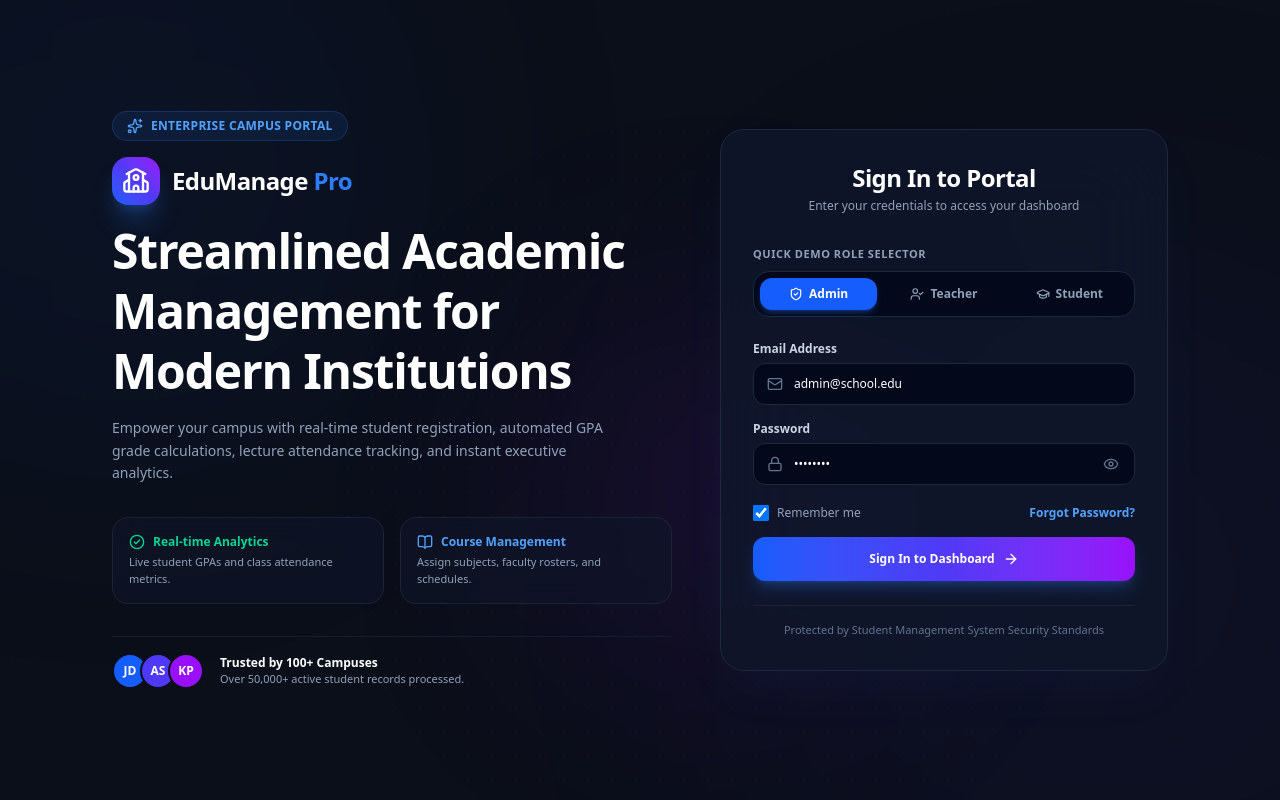
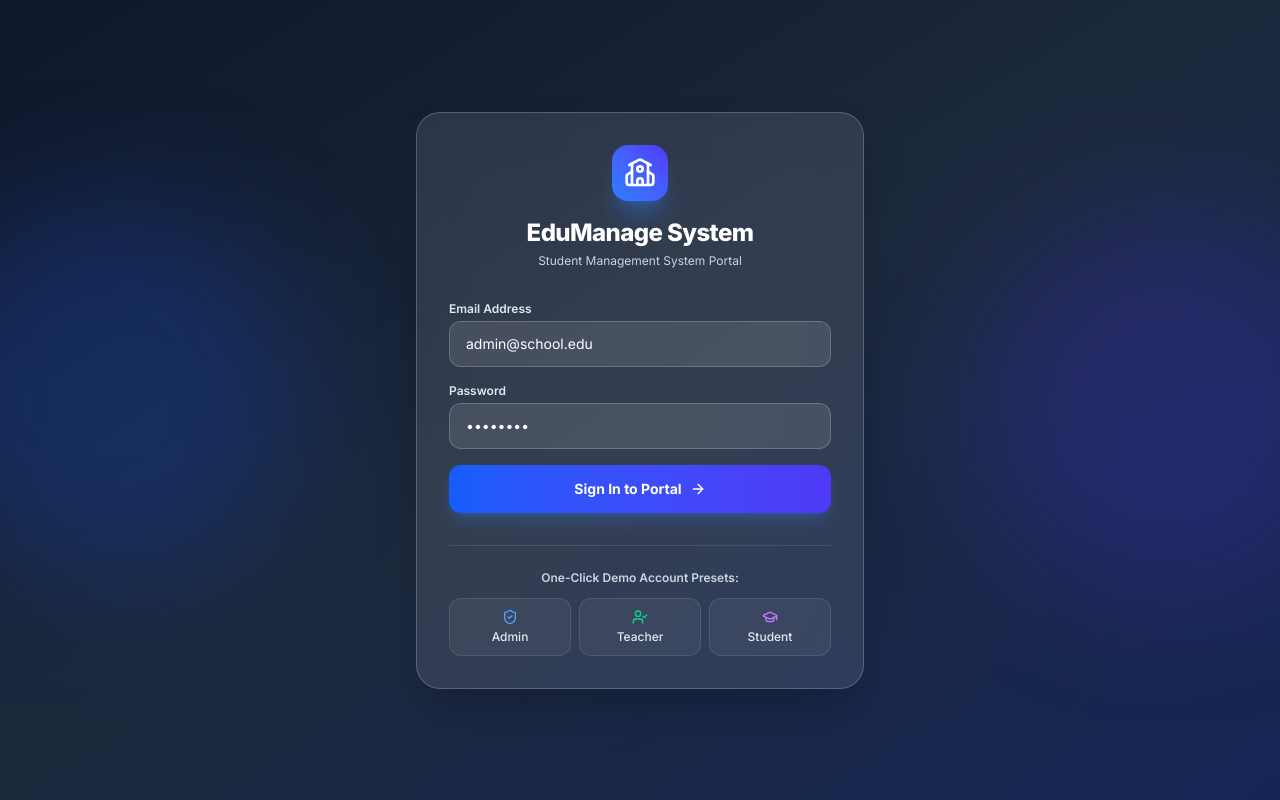
Before and after one commit to kimpheng369/full-stack-Student-Management-System, a Next.js app: page /login in a window 1280 px wide. Built offline with nearby package versions, Linux system fonts and the light colour scheme.

Commit message:
Revert "style: overhaul Login Page UI with split-screen hero showcase, role tabs, and glassmorphic aesthetics"
This reverts commit f8d66a5ca782d444a816e09841d688e826947aaa.

```diff
--- a/src/app/login/page.tsx
+++ b/src/app/login/page.tsx
@@ -3,28 +3,13 @@
 import React, { useState } from 'react';
 import { signIn } from 'next-auth/react';
 import { useRouter } from 'next/navigation';
-import {
-  School,
-  ArrowRight,
-  ShieldCheck,
-  UserCheck,
-  GraduationCap,
-  Sparkles,
-  Eye,
-  EyeOff,
-  Lock,
-  Mail,
-  CheckCircle2,
-  BookOpen,
-} from 'lucide-react';
+import { School, ArrowRight, ShieldCheck, UserCheck, GraduationCap } from 'lucide-react';
 import { toast } from 'sonner';
 
 export default function LoginPage() {
   const router = useRouter();
   const [email, setEmail] = useState('admin@school.edu');
   const [password, setPassword] = useState('admin123');
-  const [selectedRole, setSelectedRole] = useState<'ADMIN' | 'TEACHER' | 'STUDENT'>('ADMIN');
-  const [showPassword, setShowPassword] = useState(false);
   const [isLoading, setIsLoading] = useState(false);
 
   const handleSubmit = async (e: React.FormEvent) => {
@@ -42,6 +27,7 @@ export default function LoginPage() {
         toast.error(res.error || 'Invalid credentials');
       } else {
         toast.success('Signed in successfully!');
+        // Fetch session to determine role and redirect
         const sessionRes = await fetch('/api/auth/session');
         const session = await sessionRes.json();
         const role = session?.user?.role;
@@ -57,238 +43,96 @@ export default function LoginPage() {
     }
   };
 
-  const handleSelectPreset = (role: 'ADMIN' | 'TEACHER' | 'STUDENT') => {
-    setSelectedRole(role);
-    if (role === 'ADMIN') {
-      setEmail('admin@school.edu');
-      setPassword('admin123');
-    } else if (role === 'TEACHER') {
-      setEmail('teacher1@school.edu');
-      setPassword('teacher123');
-    } else {
-      setEmail('student1@school.edu');
-      setPassword('student123');
-    }
+  const setPreset = (presetEmail: string, presetPass: string) => {
+    setEmail(presetEmail);
+    setPassword(presetPass);
   };
 
   return (
-    <div className="min-h-screen w-full flex bg-[#0b0f19] text-slate-100 relative overflow-hidden font-sans selection:bg-blue-600 selection:text-white">
-      {/* Background Animated Ambient Lights */}
-      <div className="absolute top-[-10%] left-[-10%] w-[500px] h-[500px] bg-blue-600/15 rounded-full blur-[140px] pointer-events-none animate-pulse-glow" />
-      <div className="absolute bottom-[-10%] right-[-10%] w-[600px] h-[600px] bg-indigo-600/15 rounded-full blur-[160px] pointer-events-none animate-pulse-glow" />
-      <div className="absolute top-[40%] right-[30%] w-[350px] h-[350px] bg-purple-600/10 rounded-full blur-[120px] pointer-events-none" />
+    <div className="min-h-screen flex items-center justify-center p-4 bg-gradient-to-br from-slate-900 via-slate-800 to-blue-950 text-slate-100 relative overflow-hidden">
+      {/* Background Decorative Blur Orbs */}
+      <div className="absolute top-1/4 -left-20 w-96 h-96 bg-blue-600/20 rounded-full blur-3xl pointer-events-none" />
+      <div className="absolute bottom-1/4 -right-20 w-96 h-96 bg-indigo-600/20 rounded-full blur-3xl pointer-events-none" />
 
-      {/* Grid Pattern Overlay */}
-      <div
-        className="absolute inset-0 opacity-[0.03] pointer-events-none"
-        style={{
-          backgroundImage: `radial-gradient(rgba(255, 255, 255, 0.4) 1px, transparent 1px)`,
-          backgroundSize: '24px 24px',
-        }}
-      />
-
-      <div className="w-full max-w-7xl mx-auto flex flex-col lg:flex-row items-center justify-center p-4 lg:p-8 relative z-10 my-auto">
-        {/* Left Side: Brand & Feature Showcase (Visible on Large Screens) */}
-        <div className="hidden lg:flex flex-col justify-between w-1/2 pr-12 space-y-8">
-          <div className="space-y-4">
-            <div className="inline-flex items-center gap-2 px-3.5 py-1.5 rounded-full bg-blue-500/10 border border-blue-500/20 text-blue-400 text-xs font-semibold tracking-wide uppercase">
-              <Sparkles className="w-4 h-4 text-blue-400" /> Enterprise Campus Portal
+      <div className="w-full max-w-md bg-white/10 dark:bg-slate-900/60 backdrop-blur-xl border border-white/20 dark:border-slate-800 rounded-3xl p-8 shadow-2xl relative z-10">
+        <div className="flex flex-col items-center text-center mb-8">
+          <div className="w-14 h-14 rounded-2xl bg-gradient-to-tr from-blue-500 to-indigo-600 flex items-center justify-center text-white shadow-xl shadow-blue-500/30 mb-4">
+            <School className="w-8 h-8" />
           </div>
-
-            <div className="flex items-center gap-3">
-              <div className="w-12 h-12 rounded-2xl bg-gradient-to-tr from-blue-600 via-indigo-600 to-purple-600 flex items-center justify-center text-white shadow-xl shadow-blue-500/25">
-                <School className="w-7 h-7" />
-              </div>
-              <span className="text-2xl font-black tracking-tight text-white">
-                EduManage <span className="text-blue-500">Pro</span>
-              </span>
-            </div>
-
-            <h1 className="text-4xl xl:text-5xl font-black text-white leading-tight tracking-tight">
-              Streamlined Academic Management for Modern Institutions
+          <h1 className="text-2xl font-extrabold tracking-tight text-white">
+            EduManage System
           </h1>
-
-            <p className="text-sm text-slate-400 leading-relaxed max-w-lg">
-              Empower your campus with real-time student registration, automated GPA grade calculations, lecture attendance tracking, and instant executive analytics.
+          <p className="text-xs text-slate-300 mt-1">
+            Student Management System Portal
           </p>
         </div>
 
-          {/* Feature Badges Grid */}
-          <div className="grid grid-cols-2 gap-4">
-            <div className="p-4 rounded-2xl bg-slate-900/60 border border-slate-800/80 backdrop-blur-md space-y-1">
-              <div className="flex items-center gap-2 text-emerald-400 font-bold text-xs">
-                <CheckCircle2 className="w-4 h-4" /> Real-time Analytics
-              </div>
-              <p className="text-[11px] text-slate-400">Live student GPAs and class attendance metrics.</p>
-            </div>
-
-            <div className="p-4 rounded-2xl bg-slate-900/60 border border-slate-800/80 backdrop-blur-md space-y-1">
-              <div className="flex items-center gap-2 text-blue-400 font-bold text-xs">
-                <BookOpen className="w-4 h-4" /> Course Management
-              </div>
-              <p className="text-[11px] text-slate-400">Assign subjects, faculty rosters, and schedules.</p>
-            </div>
-          </div>
-
-          {/* Institutional Trust Quote */}
-          <div className="pt-4 border-t border-slate-800/60 flex items-center gap-4">
-            <div className="flex -space-x-2">
-              <div className="w-9 h-9 rounded-full bg-blue-600 text-white font-bold text-xs flex items-center justify-center border-2 border-[#0b0f19]">
-                JD
-              </div>
-              <div className="w-9 h-9 rounded-full bg-indigo-600 text-white font-bold text-xs flex items-center justify-center border-2 border-[#0b0f19]">
-                AS
-              </div>
-              <div className="w-9 h-9 rounded-full bg-purple-600 text-white font-bold text-xs flex items-center justify-center border-2 border-[#0b0f19]">
-                KP
-              </div>
-            </div>
-            <div>
-              <p className="text-xs font-bold text-white">Trusted by 100+ Campuses</p>
-              <p className="text-[11px] text-slate-400">Over 50,000+ active student records processed.</p>
-            </div>
-          </div>
-        </div>
-
-        {/* Right Side: Luxury Glass Login Card */}
-        <div className="w-full lg:w-1/2 max-w-md">
-          <div className="bg-slate-900/80 backdrop-blur-2xl border border-slate-800 rounded-3xl p-8 shadow-2xl shadow-blue-500/5 relative">
-            {/* Header Mobile Brand */}
-            <div className="flex flex-col items-center text-center mb-6 lg:mb-8">
-              <div className="lg:hidden w-12 h-12 rounded-2xl bg-gradient-to-tr from-blue-600 to-indigo-600 flex items-center justify-center text-white shadow-xl shadow-blue-500/20 mb-3">
-                <School className="w-6 h-6" />
-              </div>
-              <h2 className="text-2xl font-black text-white tracking-tight">
-                Sign In to Portal
-              </h2>
-              <p className="text-xs text-slate-400 mt-1">
-                Enter your credentials to access your dashboard
-              </p>
-            </div>
-
-            {/* Role Demo Preset Selector */}
-            <div className="mb-6">
-              <label className="block text-[11px] font-bold text-slate-400 uppercase tracking-wider mb-2">
-                Quick Demo Role Selector
-              </label>
-              <div className="grid grid-cols-3 gap-2 p-1.5 bg-slate-950/80 rounded-2xl border border-slate-800">
-                <button
-                  type="button"
-                  onClick={() => handleSelectPreset('ADMIN')}
-                  className={`py-2 px-3 rounded-xl text-xs font-bold transition-all flex items-center justify-center gap-1.5 ${
-                    selectedRole === 'ADMIN'
-                      ? 'bg-blue-600 text-white shadow-md shadow-blue-500/25'
-                      : 'text-slate-400 hover:text-white hover:bg-slate-800/50'
-                  }`}
-                >
-                  <ShieldCheck className="w-3.5 h-3.5" /> Admin
-                </button>
-                <button
-                  type="button"
-                  onClick={() => handleSelectPreset('TEACHER')}
-                  className={`py-2 px-3 rounded-xl text-xs font-bold transition-all flex items-center justify-center gap-1.5 ${
-                    selectedRole === 'TEACHER'
-                      ? 'bg-emerald-600 text-white shadow-md shadow-emerald-500/25'
-                      : 'text-slate-400 hover:text-white hover:bg-slate-800/50'
-                  }`}
-                >
-                  <UserCheck className="w-3.5 h-3.5" /> Teacher
-                </button>
-                <button
-                  type="button"
-                  onClick={() => handleSelectPreset('STUDENT')}
-                  className={`py-2 px-3 rounded-xl text-xs font-bold transition-all flex items-center justify-center gap-1.5 ${
-                    selectedRole === 'STUDENT'
-                      ? 'bg-purple-600 text-white shadow-md shadow-purple-500/25'
-                      : 'text-slate-400 hover:text-white hover:bg-slate-800/50'
-                  }`}
-                >
-                  <GraduationCap className="w-3.5 h-3.5" /> Student
-                </button>
-              </div>
-            </div>
-
-            {/* Login Form */}
         <form onSubmit={handleSubmit} className="space-y-4">
           <div>
-                <label className="block text-xs font-semibold text-slate-300 mb-1.5">
+            <label className="block text-xs font-semibold text-slate-200 mb-1">
               Email Address
             </label>
-                <div className="relative flex items-center">
-                  <Mail className="absolute left-3.5 w-4 h-4 text-slate-500 pointer-events-none" />
             <input
               type="email"
               required
               value={email}
               onChange={(e) => setEmail(e.target.value)}
               placeholder="user@school.edu"
-                    className="w-full pl-10 pr-4 py-3 text-xs bg-slate-950/80 border border-slate-800 rounded-xl text-white placeholder-slate-500 focus:outline-hidden focus:border-blue-500 focus:ring-2 focus:ring-blue-500/20 transition-all font-medium"
+              className="w-full px-4 py-3 text-sm bg-white/10 border border-white/20 rounded-xl text-white placeholder-slate-400 focus:outline-hidden focus:ring-2 focus:ring-blue-400 focus:bg-white/15 transition-all"
             />
-                </div>
           </div>
 
           <div>
-                <label className="block text-xs font-semibold text-slate-300 mb-1.5">
+            <label className="block text-xs font-semibold text-slate-200 mb-1">
               Password
             </label>
-                <div className="relative flex items-center">
-                  <Lock className="absolute left-3.5 w-4 h-4 text-slate-500 pointer-events-none" />
             <input
-                    type={showPassword ? 'text' : 'password'}
+              type="password"
               required
               value={password}
               onChange={(e) => setPassword(e.target.value)}
               placeholder="••••••••"
-                    className="w-full pl-10 pr-10 py-3 text-xs bg-slate-950/80 border border-slate-800 rounded-xl text-white placeholder-slate-500 focus:outline-hidden focus:border-blue-500 focus:ring-2 focus:ring-blue-500/20 transition-all font-medium"
+              className="w-full px-4 py-3 text-sm bg-white/10 border border-white/20 rounded-xl text-white placeholder-slate-400 focus:outline-hidden focus:ring-2 focus:ring-blue-400 focus:bg-white/15 transition-all"
             />
-                  <button
-                    type="button"
-                    onClick={() => setShowPassword(!showPassword)}
-                    className="absolute right-3 text-slate-500 hover:text-slate-300 transition-colors p-1"
-                  >
-                    {showPassword ? <EyeOff className="w-4 h-4" /> : <Eye className="w-4 h-4" />}
-                  </button>
-                </div>
-              </div>
-
-              <div className="flex items-center justify-between text-xs pt-1">
-                <label className="flex items-center gap-2 cursor-pointer text-slate-400 hover:text-slate-300">
-                  <input
-                    type="checkbox"
-                    defaultChecked
-                    className="w-4 h-4 rounded border-slate-800 bg-slate-950 text-blue-600 focus:ring-0 cursor-pointer"
-                  />
-                  <span>Remember me</span>
-                </label>
-                <a href="#" onClick={(e) => { e.preventDefault(); toast.info('Contact system administrator to reset password.'); }} className="text-blue-400 font-semibold hover:underline">
-                  Forgot Password?
-                </a>
           </div>
 
           <button
             type="submit"
             disabled={isLoading}
-                className="w-full py-3.5 px-4 bg-gradient-to-r from-blue-600 via-indigo-600 to-purple-600 hover:from-blue-500 hover:to-purple-500 text-white font-bold text-xs rounded-xl shadow-lg shadow-blue-500/25 flex items-center justify-center gap-2 transition-all disabled:opacity-50 mt-4 active:scale-[0.99]"
+            className="w-full py-3.5 px-4 bg-gradient-to-r from-blue-600 to-indigo-600 hover:from-blue-500 hover:to-indigo-500 text-white font-bold text-sm rounded-xl shadow-lg shadow-blue-500/25 flex items-center justify-center gap-2 transition-all disabled:opacity-50 mt-2"
           >
-                {isLoading ? (
-                  <span className="flex items-center gap-2">
-                    <span className="w-3.5 h-3.5 border-2 border-white/30 border-t-white rounded-full animate-spin" />
-                    Authenticating...
-                  </span>
-                ) : (
-                  <>
-                    <span>Sign In to Dashboard</span>
+            {isLoading ? 'Signing in...' : 'Sign In to Portal'}
             <ArrowRight className="w-4 h-4" />
-                  </>
-                )}
           </button>
         </form>
 
-            <div className="mt-6 pt-4 border-t border-slate-800/80 text-center">
-              <p className="text-[11px] text-slate-500">
-                Protected by Student Management System Security Standards
+        {/* Quick Credentials Preset Selector */}
+        <div className="mt-8 pt-6 border-t border-white/10">
+          <p className="text-xs font-semibold text-slate-300 text-center mb-3">
+            One-Click Demo Account Presets:
           </p>
-            </div>
+          <div className="grid grid-cols-3 gap-2">
+            <button
+              onClick={() => setPreset('admin@school.edu', 'admin123')}
+              className="flex flex-col items-center justify-center p-2.5 rounded-xl bg-white/5 hover:bg-white/15 border border-white/10 text-xs font-medium text-slate-200 transition-colors"
+            >
+              <ShieldCheck className="w-4 h-4 text-blue-400 mb-1" />
+              <span>Admin</span>
+            </button>
+            <button
+              onClick={() => setPreset('teacher1@school.edu', 'teacher123')}
+              className="flex flex-col items-center justify-center p-2.5 rounded-xl bg-white/5 hover:bg-white/15 border border-white/10 text-xs font-medium text-slate-200 transition-colors"
+            >
+              <UserCheck className="w-4 h-4 text-emerald-400 mb-1" />
+              <span>Teacher</span>
+            </button>
+            <button
+              onClick={() => setPreset('student1@school.edu', 'student123')}
+              className="flex flex-col items-center justify-center p-2.5 rounded-xl bg-white/5 hover:bg-white/15 border border-white/10 text-xs font-medium text-slate-200 transition-colors"
+            >
+              <GraduationCap className="w-4 h-4 text-purple-400 mb-1" />
+              <span>Student</span>
+            </button>
           </div>
         </div>
       </div>
```
Lines whose indentation alone changed are shown as unchanged.
